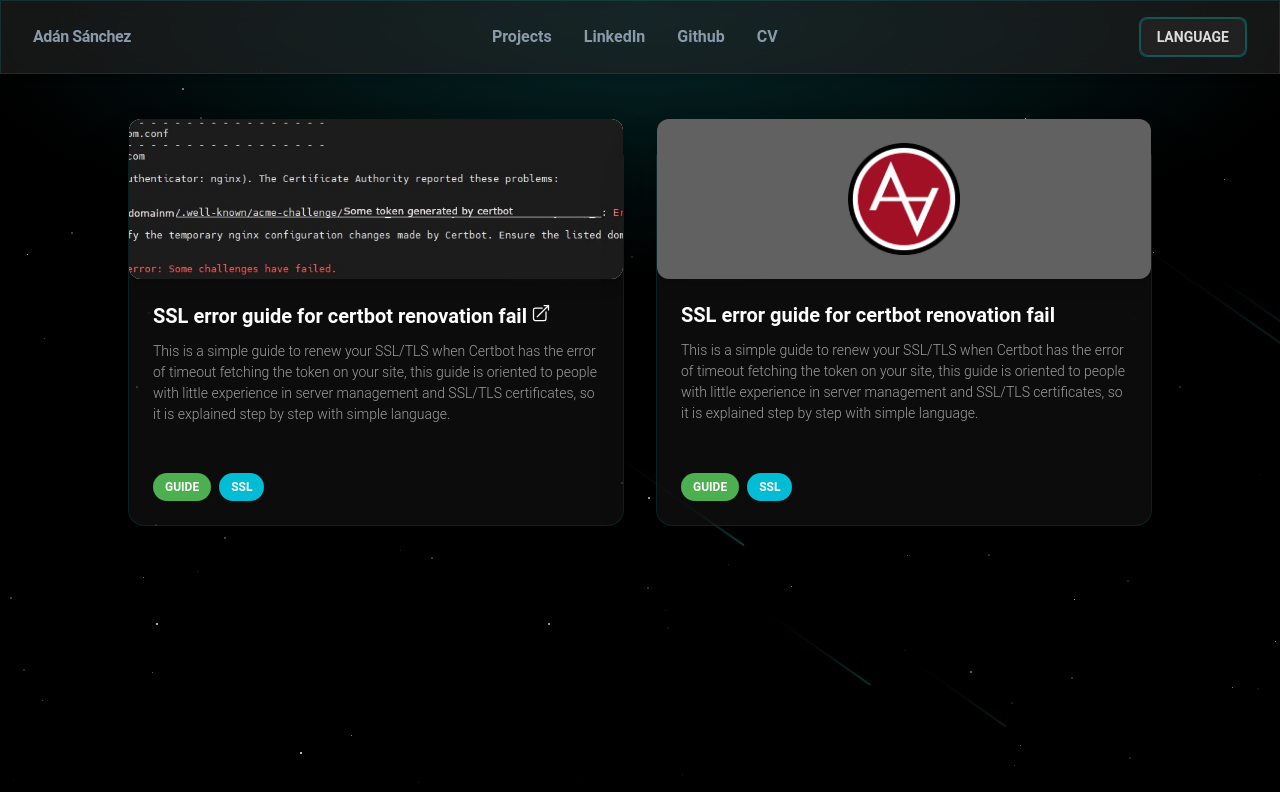
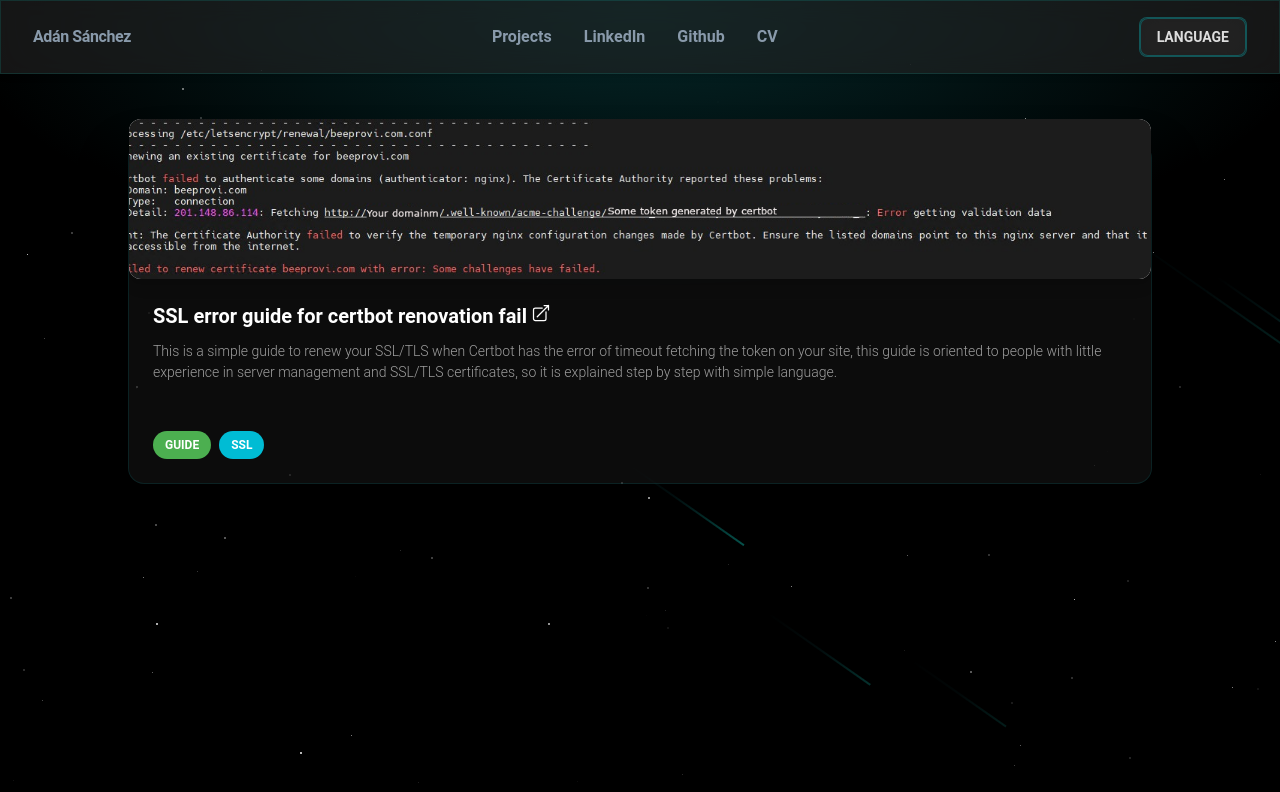
Before and after one commit to DEadMan10sds/Portfolio, a React (Vite) app: page /projects in a window 1280 px wide. Shown: the top 792 px of the page. Built offline with nearby package versions, Linux system fonts and the light colour scheme.

Commit message:
ADD: Translation for sslGuide

```diff
--- a/src/components/ProjectCard.tsx
+++ b/src/components/ProjectCard.tsx
@@ -47,7 +47,7 @@ function ProjectCard({ project }: { project: ProjectArguments }) {
   return (
     <Card className="rounded-2xl mt-12 bg-[rgba(33,33,33,0.38)] backdrop-blur-xl border border-[rgba(13,115,119,0.22)] shadow-[0_18px_50px_rgba(0,0,0,0.45)] flex flex-col">
       <CardHeader
-        className={`mx-auto w-full h-40 ${project.img ? "" : "hidden md:flex bg-gray-700 items-center justify-center"}`}
+        className={`mx-auto w-full h-40 ${project.img ? "" : "hidden md:flex bg-[#161515] items-center justify-center"}`}
       >
         <img
           src={project.img ?? "logo.png"}
--- a/src/languages/en.ts
+++ b/src/languages/en.ts
@@ -90,17 +90,17 @@ const enTranslation = {
         {
           img: "docker.svg",
           title: "Docker",
-          time: "1 year",
+          time: "2 years",
         },
         {
           img: "react.svg",
           title: "React",
-          time: "2 years",
+          time: "4 years",
         },
         {
           img: "node.svg",
           title: "NodeJs",
-          time: "3 years",
+          time: "5 years",
         },
         {
           img: "laravel.svg",
@@ -115,29 +115,29 @@ const enTranslation = {
         {
           img: "express.svg",
           title: "ExpressJs",
-          time: "3 years",
+          time: "5 years",
         },
         {
           img: "nginx.svg",
           title: "Nginx",
-          time: "1/2 year",
+          time: "1 year",
         },
       ],
       languages: [
         {
           img: "html.svg",
           title: "HTML5",
-          time: "4 years",
+          time: "5 years",
         },
         {
           img: "javascript.svg",
           title: "JavaScript",
-          time: "4 years",
+          time: "5 years",
         },
         {
           img: "typescript.svg",
           title: "TypeScript",
-          time: "1 year",
+          time: "2 year",
         },
         {
           img: "c.svg",
@@ -200,12 +200,6 @@ const enTranslation = {
           img: "CertbotError.png",
           tags: ["Guide", "SSL"],
         },
-        {
-          title: "SSL error guide for certbot renovation fail",
-          description:
-            "This is a simple guide to renew your SSL/TLS when Certbot has the error of timeout fetching the token on your site, this guide is oriented to people with little experience in server management and SSL/TLS certificates, so it is explained step by step with simple language.",
-          tags: ["Guide", "SSL"],
-        },
       ],
       header: "Projects",
       tags: {
--- a/src/languages/es.ts
+++ b/src/languages/es.ts
@@ -90,17 +90,17 @@ const esTranslation = {
         {
           img: "docker.svg",
           title: "Docker",
-          time: "1 año",
+          time: "2 años",
         },
         {
           img: "react.svg",
           title: "React",
-          time: "2 años",
+          time: "4 años",
         },
         {
           img: "node.svg",
           title: "NodeJs",
-          time: "3 años",
+          time: "5 años",
         },
         {
           img: "laravel.svg",
@@ -115,29 +115,29 @@ const esTranslation = {
         {
           img: "express.svg",
           title: "ExpressJs",
-          time: "3 años",
+          time: "5 años",
         },
         {
           img: "nginx.svg",
           title: "Nginx",
-          time: "1/2 año",
+          time: "1 año",
         },
       ],
       languages: [
         {
           img: "html.svg",
           title: "HTML5",
-          time: "4 años",
+          time: "5 años",
         },
         {
           img: "javascript.svg",
           title: "JavaScript",
-          time: "4 años",
+          time: "5 años",
         },
         {
           img: "typescript.svg",
           title: "TypeScript",
-          time: "1 año",
+          time: "2 años",
         },
         {
           img: "c.svg",
@@ -194,14 +194,18 @@ const esTranslation = {
       header: "Proyectos",
       list: [
         {
-          title: "Guía de error SSL",
-          description: "Guía de renovación de SSL mediante certbot",
-          tags: ["Guide"],
+          title: "Guía de renovación de SSL para error de certbot",
+          description:
+            "Esta es una guía simple para renovar tu SSL/TLS cuando Certbot tiene el error de timeout al obtener el token en tu sitio, esta guía está orientada a personas con poca experiencia en gestión de servidores y certificados SSL/TLS, por lo que se explica paso a paso con lenguaje sencillo.",
+          url: "https://github.com/DEadMan10sds/CertbotSSLRenovationFail",
+          img: "CertbotError.png",
+          tags: ["Guide", "SSL"],
         },
       ],
       tags: {
         guide: "Guía",
         projects: "Proyecto",
+        ssl: "SSL",
       },
     },
   },
```
